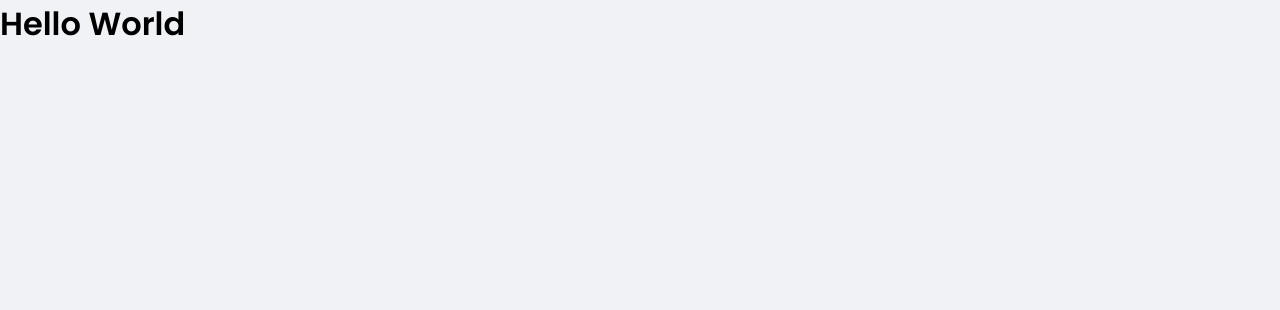
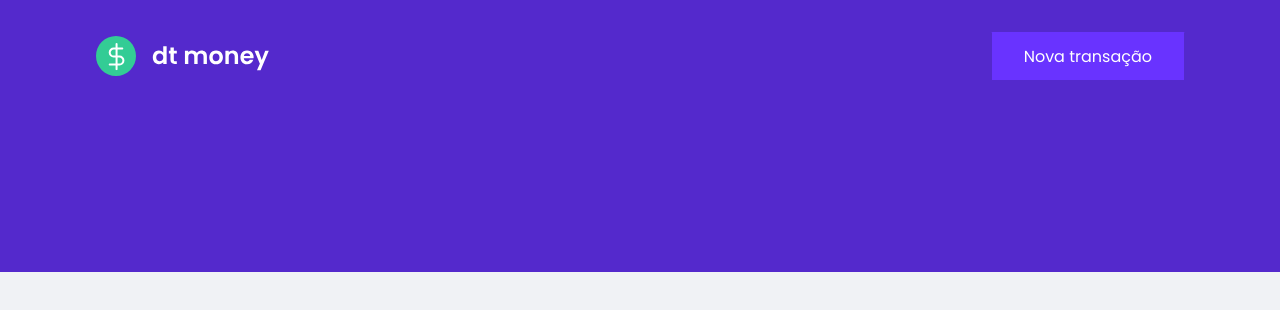
Before and after one commit to morganOliveira2018/dtmoney, a React (Create React App) app: page / in a window 1280 px wide. Shown: the top 310 px of the page. Built offline with nearby package versions, Linux system fonts and the light colour scheme.

Commit message:
add component Header/styled Container and Content

```diff
--- a/src/App.tsx
+++ b/src/App.tsx
@@ -1,12 +1,11 @@
+import { Header } from "./components/Header";
 import { GlobalStyle } from "./styles/global";
 
 export function App() {
   return (
-    <div className="App">
-      <h1>
-        Hello World
-      </h1>
+    <>
+      <Header/>
       <GlobalStyle/>
-    </div>
+    </>
   );
 }
--- /dev/null
+++ b/src/components/Header/index.tsx
@@ -0,0 +1,15 @@
+import logoImg from '../../assets/logo.svg';
+import { Container, Content } from './styles';
+
+export function Header () {
+    return (
+        <Container>
+            <Content>
+            <img src={logoImg} alt="dt money"/>
+            <button type="button">
+                Nova transação
+            </button>
+            </Content>
+        </Container>
+    )
+}
--- /dev/null
+++ b/src/components/Header/styles.ts
@@ -0,0 +1,29 @@
+import styled from 'styled-components';
+
+export const Container = styled.header`
+    background: var(--blue);
+`;
+
+export const Content = styled.div`
+    max-width: 1120px;
+    margin: 0 auto; // ficar centralizado na pag
+
+    padding: 2rem 1rem 12rem;
+    display: flex;
+    align-items: center; // logo e botao alinhados ao centro
+    justify-content: space-between;
+
+    button {
+        font-size: 1rem;
+        color: #ffffff;
+        background: var(--blue-light);
+        border: 0; // remover o border do proprio html
+        padding: 0 2rem;
+        border-radius: 0.25px; // 4px
+        height: 3rem;
+        transition: filter 0.2s;
+        &:hover {
+            filter: brightness(0.9);
+        }
+    }
+`;
```
